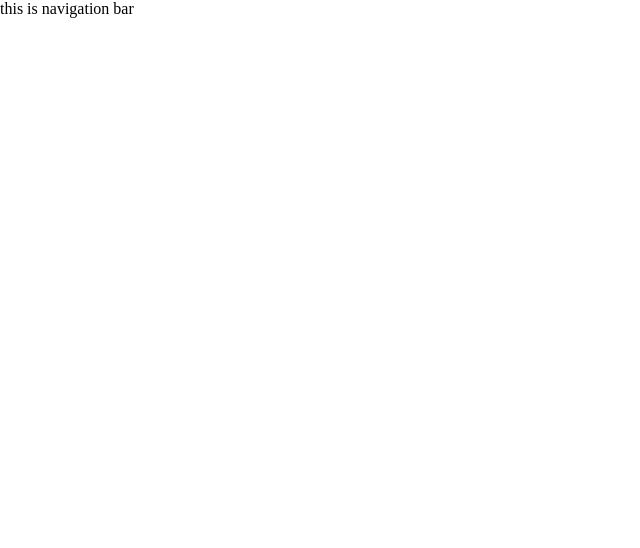
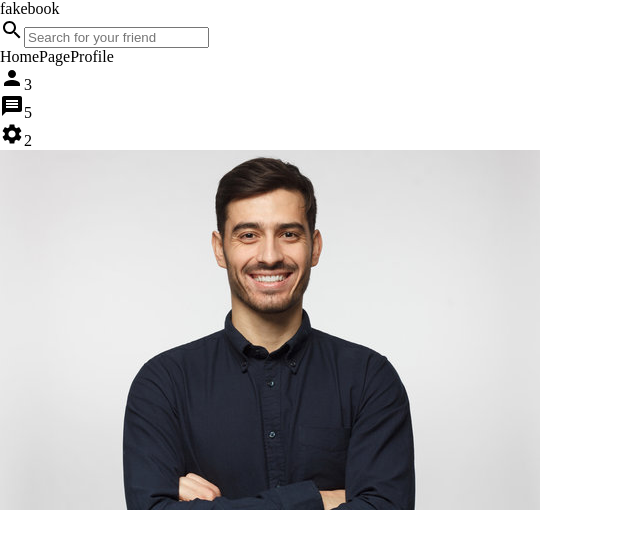
Before and after one commit to maheshkmp/fakebook-React, a React (Create React App) app: page / in a window 1280 px wide. Shown: the top 548 px of the page, without its empty margins (0-640 px from the left). Built offline with nearby package versions, Linux system fonts and the light colour scheme.

Commit message:
adding navbar.js

```diff
--- a/package.json
+++ b/package.json
@@ -3,6 +3,10 @@
   "version": "0.1.0",
   "private": true,
   "dependencies": {
+    "@emotion/react": "^11.13.3",
+    "@emotion/styled": "^11.13.0",
+    "@mui/icons-material": "^6.0.1",
+    "@mui/material": "^6.0.1",
     "@testing-library/jest-dom": "^5.17.0",
     "@testing-library/react": "^13.4.0",
     "@testing-library/user-event": "^13.5.0",
--- a/src/components/Navigation/NavBar.js
+++ b/src/components/Navigation/NavBar.js
@@ -1,9 +1,45 @@
 import React from 'react'
+import SearchIcon from '@mui/icons-material/Search';
+import PersonIcon from '@mui/icons-material/Person';
+import MessageIcon from '@mui/icons-material/Message';
+import SettingsIcon from '@mui/icons-material/Settings';
+import "./navBar.css"
 
 export default function NavBar() {
   return (
-    <div>
-      this is navigation bar
+    <div className="navBarBox">
+        <div className="navBarLeft">
+            <span className="logo">fakebook</span>
+        </div>
+        <div className="navBarCenter">
+            <div className="serchBarBox">
+                <SearchIcon className='SearchIcon'/>
+                <input placeholder='Search for your friend' className="searchInput" />
+            </div>
+        </div>
+        <div className="navBarRight">
+            <div className="navBarLinks">
+                <span className="navBarLinks">HomePage</span>
+                <span className="navBarLinks">Profile</span>
+            </div>
+            <div className="navBarIcons">
+                <div className="navBarIcon">
+                    <PersonIcon/>
+                    <span className="iconTag">3</span>
+                </div>
+                <div className="navBarIcon">
+                    <MessageIcon/>
+                    <span className="iconTag">5</span>
+                </div>
+                <div className="navBarIcon">
+                    <SettingsIcon/>
+                    <span className="iconTag">2</span>
+                </div>
+            </div>
+            <div className="pic">
+                <img src="/images/1.jpg" alt="" className="profilePicImg" />
+            </div>
+        </div>
     </div>
   )
 }
```
Also changed, not shown: public/images/1.jpg (added), 1 other file (tests, documents, lock files or other folders).
